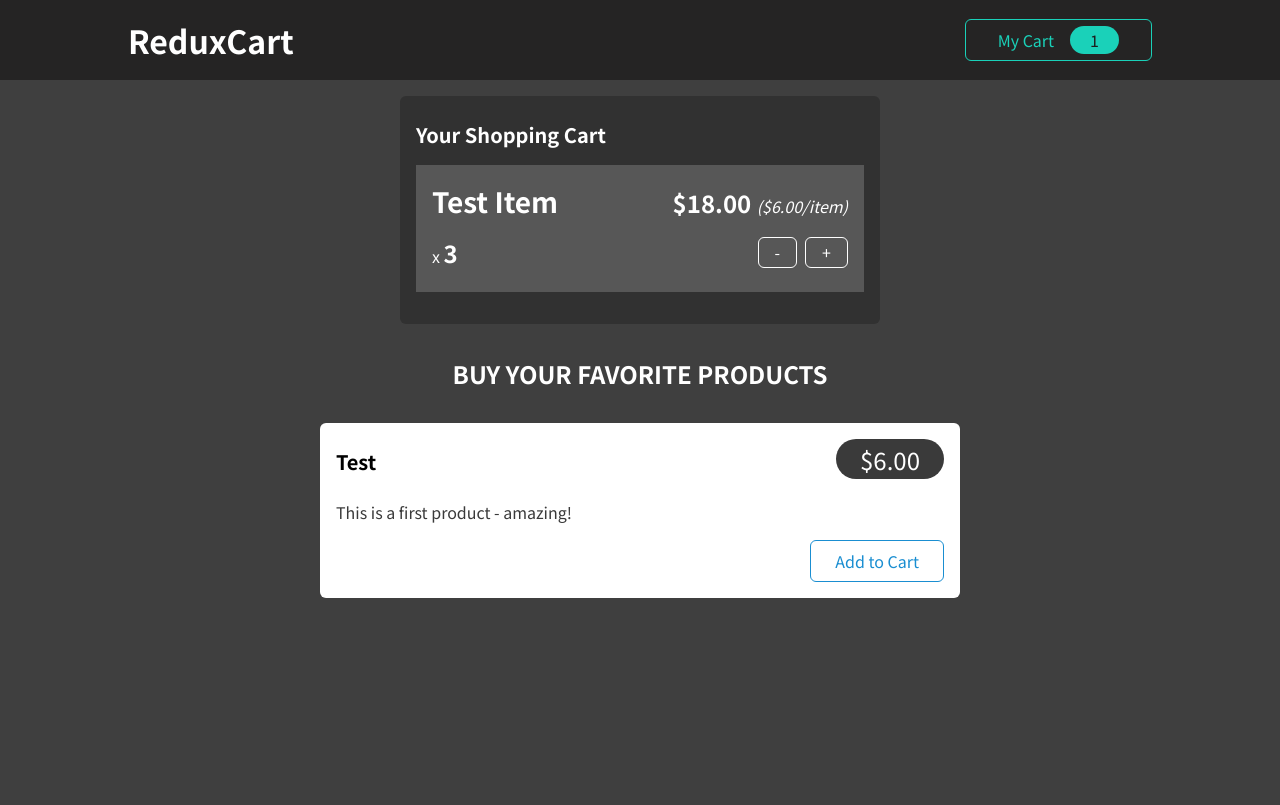
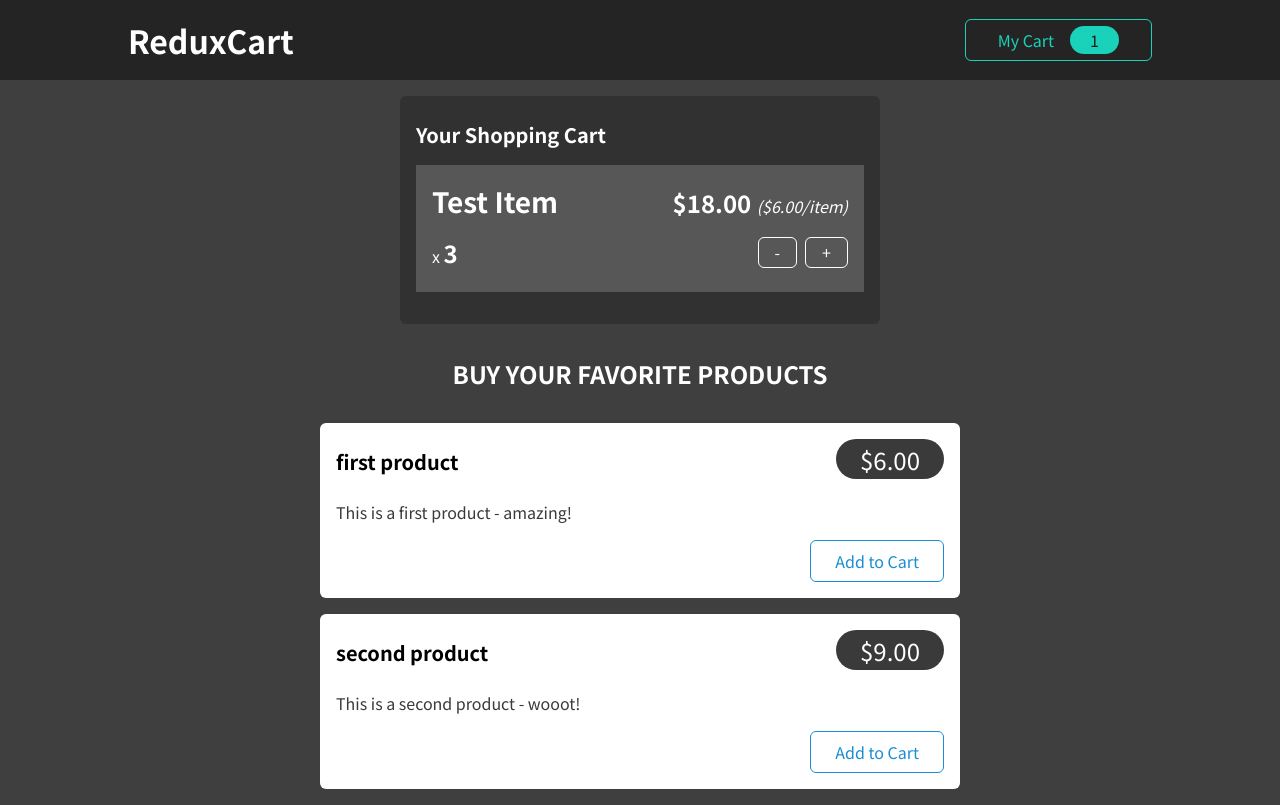
Before and after one commit to urke90/react-redux-advanced, a React (Create React App) app: page / in a window 1280 px wide. Built offline with nearby package versions, Linux system fonts and the light colour scheme.

Commit message:
created 1 more dummy products

```diff
--- a/src/components/Shop/ProductItem.js
+++ b/src/components/Shop/ProductItem.js
@@ -3,8 +3,6 @@ import classes from './ProductItem.module.css';
 
 const ProductItem = (props) => {
     const { title, price, description, id } = props;
-
-    console.log('id', id);
 
     return (
         <li className={classes.item}>
--- a/src/components/Shop/Products.js
+++ b/src/components/Shop/Products.js
@@ -1,16 +1,35 @@
 import ProductItem from './ProductItem';
 import classes from './Products.module.css';
+
+const DUMMY_PRODUCTS = [
+    {
+        id: 'p1',
+        title: 'first product',
+        price: 6,
+        description: 'This is a first product - amazing!'
+    },
+    {
+        id: 'p2',
+        title: 'second product',
+        price: 9,
+        description: 'This is a second product - wooot!'
+    }
+];
 
 const Products = (props) => {
     return (
         <section className={classes.products}>
             <h2>Buy your favorite products</h2>
             <ul>
-                <ProductItem
-                    title="Test"
-                    price={6}
-                    description="This is a first product - amazing!"
-                />
+                {DUMMY_PRODUCTS.map(({ id, title, price, description }) => (
+                    <ProductItem
+                        key={id}
+                        id={id}
+                        title={title}
+                        price={price}
+                        description={description}
+                    />
+                ))}
             </ul>
         </section>
     );
```
Also changed, not shown: 1 other file (tests, documents, lock files or other folders).
